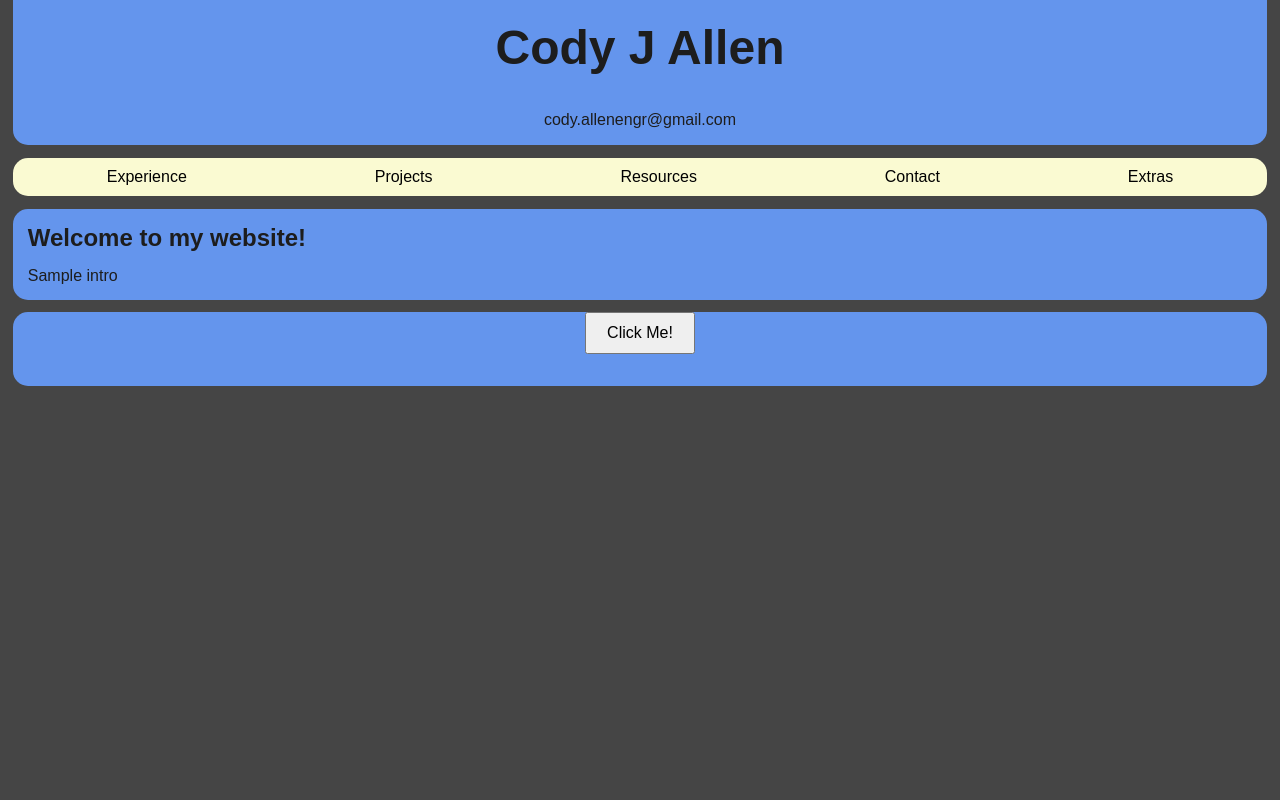
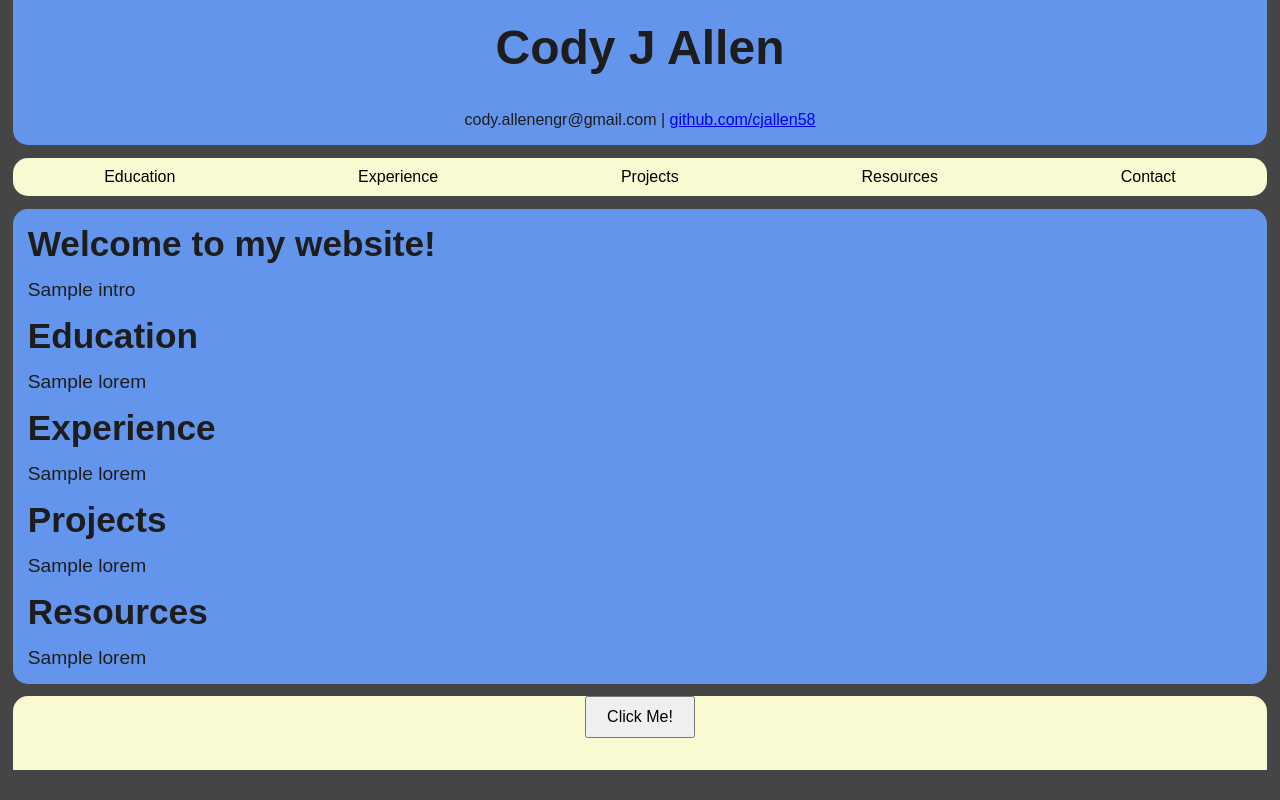
Before and after one commit to cjallen58/AllenEngr, a Flask app: template templates/index.html in a window 1280 px wide. Run offline with Flask 3, Linux system fonts and the light colour scheme; the template is opened without the code that fills it: most values are stand-ins (such as "Sample title", 1, 10 or a date in 2020).

Commit message:
Style and layout updates

```diff
--- a/app.py
+++ b/app.py
@@ -8,9 +8,11 @@ DEV = True
 def home():
 
     with open('./content/intro.txt', 'r') as file:
-        content = file.read()
+        intro = file.read()
 
-    return render_template('index.html', intro=content)
+    with open('./content/lorem.txt', 'r') as file:
+        lorem = file.read()
+    return render_template('index.html', intro=intro, lorem=lorem)
 
 @app.route('/get_data')
 def get_data():
--- a/static/style.css
+++ b/static/style.css
@@ -87,9 +87,11 @@ button {
 
 .section_heading{
     margin: 15px;
+    font-size: 2.2em;
 }
 .content {
     margin: 15px;
+    font-size: 1.2em;
 }
 
 .footer {
@@ -98,6 +100,7 @@ button {
     display: flex;
     flex-direction: column;
     align-items: center;
-    background-color: #6495ed;
-    border-radius: 15px;
+    background-color: lightgoldenrodyellow;
+    border-top-left-radius: 15px;
+    border-top-right-radius: 15px;
 }
--- a/templates/index.html
+++ b/templates/index.html
@@ -10,22 +10,29 @@
 <body>
     <div class="heading_div">
         <h1>Cody J Allen</h1>
-        <p>cody.allenengr@gmail.com</p>
+        <p>cody.allenengr@gmail.com | <a href="https://github.com/cjallen58">github.com/cjallen58</a></p>
     </div>
     <nav id="main_nav_bar" class="main_nav_bar">
         <ul class="main_nav_list">
+            <li><a>Education</a></li>
             <li><a>Experience</a></li>
             <li><a>Projects</a></li>
             <li><a>Resources</a></li>
-            <li><a>Contact</a></li>
-            <li><a>Extras</a></li>
+            <li><a>Contact</a></li> <!--make a pop up div that displays a business card when this is clicked-->
+
         </ul>
     </nav>
     <div class="main_body">
         <h2 class="section_heading">Welcome to my website!</h2>
-        <p id="about" class="content">
-            {{intro}}
-        </p>
+        <p id="intro" class="content">{{intro}}</p>
+        <h2 class="section_heading">Education</h2>
+        <p id="education" class="content">{{lorem}}</p>
+        <h2 class="section_heading">Experience</h2>
+        <p id="experience" class="content">{{lorem}}</p>
+        <h2 class="section_heading">Projects</h2>
+        <p id="projects" class="content">{{lorem}}</p>
+        <h2 class="section_heading">Resources</h2>
+        <p id="Resources" class="content">{{lorem}}</p>
     </div>
     <div class="footer">
         <button id="myButton">Click Me!</button>
```
